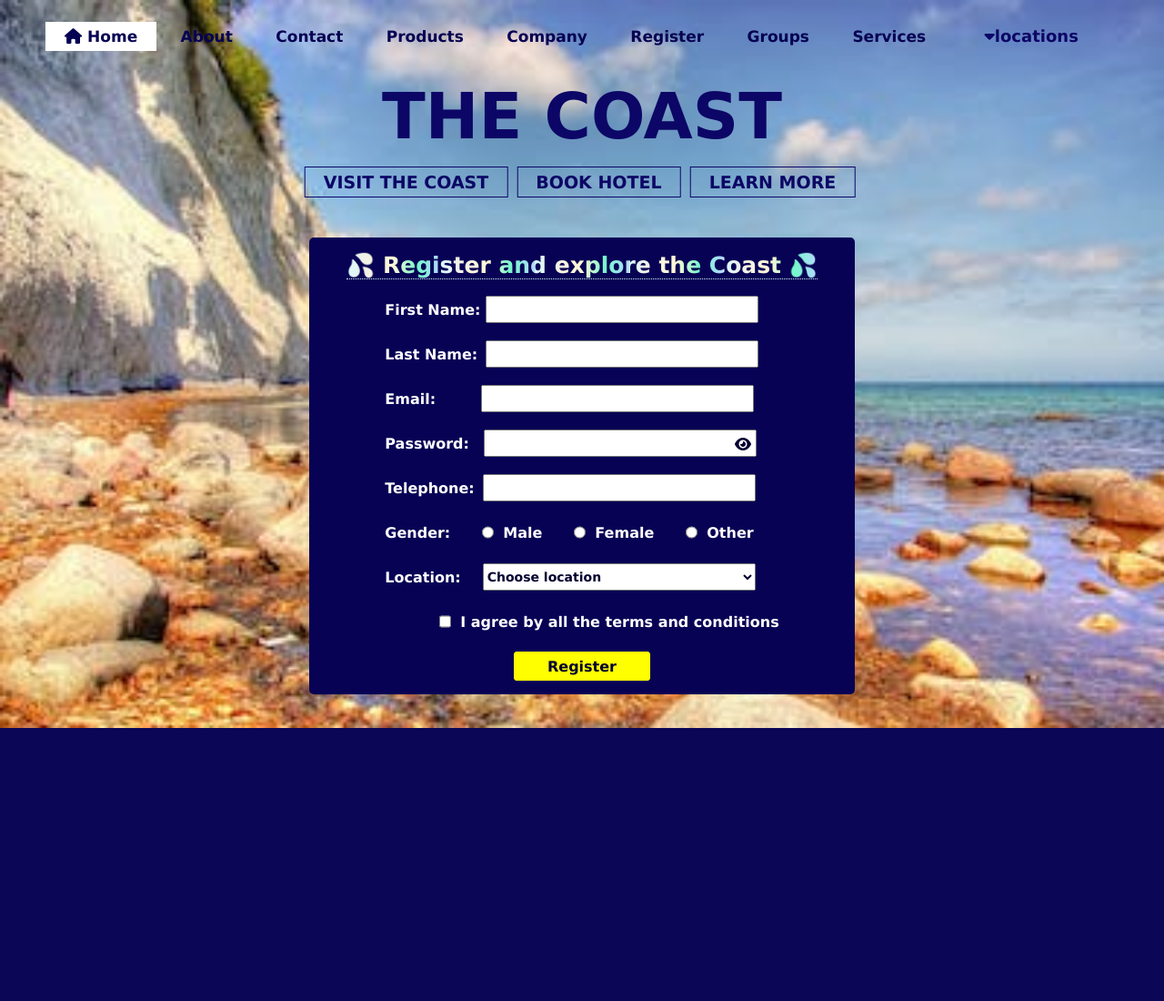
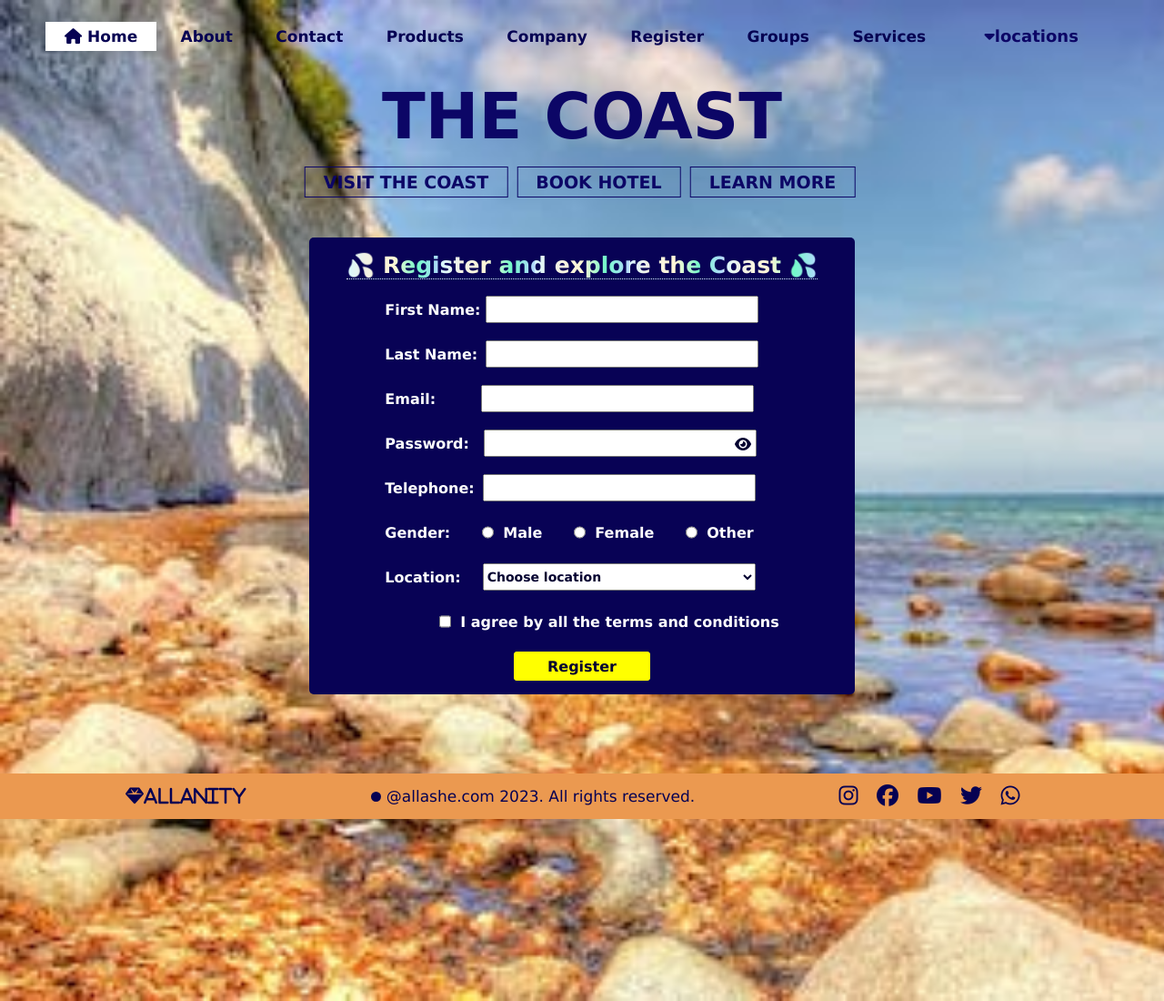
Before and after one commit to Allanoallashe/coast-web, a PHP site: page /connect.php in a window 1280 px wide. Shown: the whole page at 91% size. Before the commit the page ends 800 px from the top, so only its background shows below. Run offline with PHP 8.4, Linux system fonts and the light colour scheme; some libraries are stand-ins or nearby versions.

Commit message:
mombasa page

```diff
--- a/connect.php
+++ b/connect.php
@@ -10,6 +10,7 @@
   <link rel="icon" type='xtype/images' href="images/pexels-photo-533851.jpeg">
   <link rel="stylesheet" href="style.css">
   <link rel="stylesheet" href="form.css">
+  <link rel="stylesheet" href="footer.css">
   <script src="https://kit.fontawesome.com/9acafcca7d.js" crossorigin="anonymous"></script>
 </head>
 <body>
@@ -17,11 +18,11 @@
     <div id="nav" class="main">
       <div class="home">
         <ul>
-          <li class="active"><a href="coast.web/homePage/home.php"><i class="fa fa-home"></i> Home</a></li>
+          <li class="active"><a href="home.php"><i class="fa fa-home"></i> Home</a></li>
         </ul>
       </div>
       <ul class="list-two">
-        <li class="active"><a href="/home.php"><i class="fa fa-home"></i> Home</a></li>
+        <li class="active"><a href="home.php"><i class="fa fa-home"></i> Home</a></li>
         <li><a href="#">About</a></li>
         <li><a href="#">Contact</a></li>
         <li><a href="#">Products</a></li>
@@ -63,7 +64,7 @@
         <li><a href="#">Contact</a></li>
         <li><a href="#">Products</a></li>
         <li><a href="#">Company</a></li>
-        <li ><a href="/connect.php">Register</a></li>
+        <li ><a href="connect.php">Register</a></li>
         <li><a href="#">Groups</a></li>
         <li><a href="#">Services</a></li>
       </ul>
@@ -154,6 +155,33 @@
 
     </div>
   </main>
+
+  <footer class="bottom2">
+      <div class="footer__logo2">
+                <a href="#" id="footer__logo2">
+                  <i class="fas fa-gem">ALLANITY</i></a>
+        </div>
+      <p class="website__rights2">
+              <span class="dot2"></span> @allashe.com 2023. All rights reserved.
+      </p>
+      <div class="social__icons2">
+          <a href="/" class="social__icon-link2" target="_blank">
+            <i class="fab fa-instagram"></i>
+          </a>
+          <a href="/" class="social__icon-link2" target="_blank">
+            <i class="fab fa-facebook"></i>
+          </a>
+          <a href="/" class="social__icon-link2" target="_blank">
+            <i class="fab fa-youtube"></i>
+          </a>
+          <a href="/" class="social__icon-link2" target="_blank">
+            <i class="fab fa-twitter"></i>
+          </a>
+          <a href="/" class="social__icon-link2" target="_blank">
+            <i class="fab fa-whatsapp"></i>
+          </a>
+      </div>
+    </footer>
  <script src="index.js" type="text/javascript"></script>
 </body>
 </html>
--- a/footer.css
+++ b/footer.css
@@ -12,16 +12,35 @@
   font-family: 'Lucida Sans', 'Lucida Sans Regular', 'Lucida Grande', 'Lucida Sans Unicode', Geneva, Verdana, sans-serif;
   border-top: #fff dotted 1px;
 }
+.bottom2{
+  display: flex;
+  align-items: center;
+  justify-content: space-evenly;
+  height: 50px;
+  position: absolute;
+  right: 0;
+  left: 0;
+  bottom: 0;
+  background-color: #eb9950;
+  margin-bottom: -100px;
+  font-family: 'Lucida Sans', 'Lucida Sans Regular', 'Lucida Grande', 'Lucida Sans Unicode', Geneva, Verdana, sans-serif;
+}
 
 .social__icon-link{
   color: #fff;
   font-size: 24px;
 }
-.social__icon-link:hover{
+.social__icon-link2{
+  color: #060152;
+  font-size: 24px;
+}
+.social__icon-link:hover,
+.social__icon-link2:hover{
   transform: scale(1.15);
   transition: all 0.15s ease-in-out;
 }
-.social__icons{
+.social__icons,
+.social__icons2{
   display: flex;
   align-items: center;
   justify-content: space-evenly;
@@ -32,6 +51,10 @@
   color: #fff;
   font-size: 17px;
 }
+.website__rights2{
+  color: #060152;
+  font-size: 17px;
+}
 .dot {
   height: 11px;
   width: 11px;
@@ -39,3 +62,26 @@
   border-radius: 50%;
   display: inline-block;
 }
+.dot2 {
+  height: 11px;
+  width: 11px;
+  background-color: #060152;
+  border-radius: 50%;
+  display: inline-block;
+}
+#footer__logo{
+  color: #fff;
+  display: flex;
+  align-items: center;
+  cursor: pointer;
+  text-decoration: none;
+  font-size: 20px;
+}
+#footer__logo2{
+  color: #060152;
+  display: flex;
+  align-items: center;
+  cursor: pointer;
+  text-decoration: none;
+  font-size: 20px;
+}
--- a/form.css
+++ b/form.css
@@ -1,4 +1,7 @@
 
+body{
+  height: 1100px;
+}
 
 .reg-container h3{
   background-image: linear-gradient(to right,#D7F8FF 0%, #F1F1E6 20%,#FFF7D6 50%,  #72FAC9 75%, #B5D7FF 100% );
--- a/index.js
+++ b/index.js
@@ -58,10 +58,10 @@ const popTwo = document.getElementById('fun2');
 const pop = document.getElementById('fun');
 
 popOne.addEventListener('click', () => {
-    alert('Register to proceed &#128166;');
+    alert('Register first to proceed');
 })
 popTwo.addEventListener('click', () => {
-    alert('Register to proceed &#128166;');
+    alert('Register first to proceed ');
 })
 
 
--- a/style.css
+++ b/style.css
@@ -9,6 +9,7 @@ body{
   background-size: cover;
   background-repeat: no-repeat;
   background-color: #eb9950;
+  height: 1100px;
 }
 header{
   height: 100px;
@@ -304,15 +305,3 @@ right: 0;
 left: 0;
 }
 }
-
-
-      .blink {
-                animation: blinker 1.5s linear infinite;
-                color: red;
-                font-family: sans-serif;
-            }
-            @keyframes blinker {
-                50% {
-                    opacity: 0;
-                }
-            }
```
Also changed, not shown: home.css (+22 -3 lines), home.php (+11 -3 lines).
